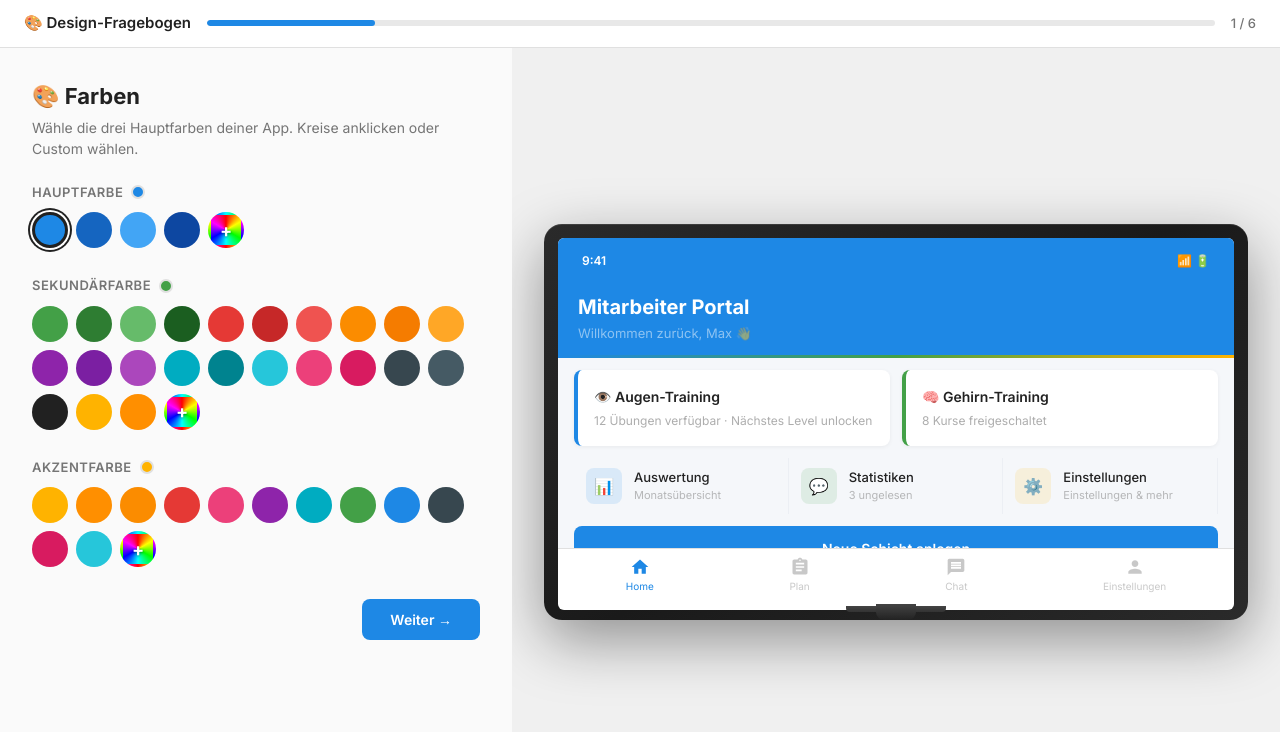
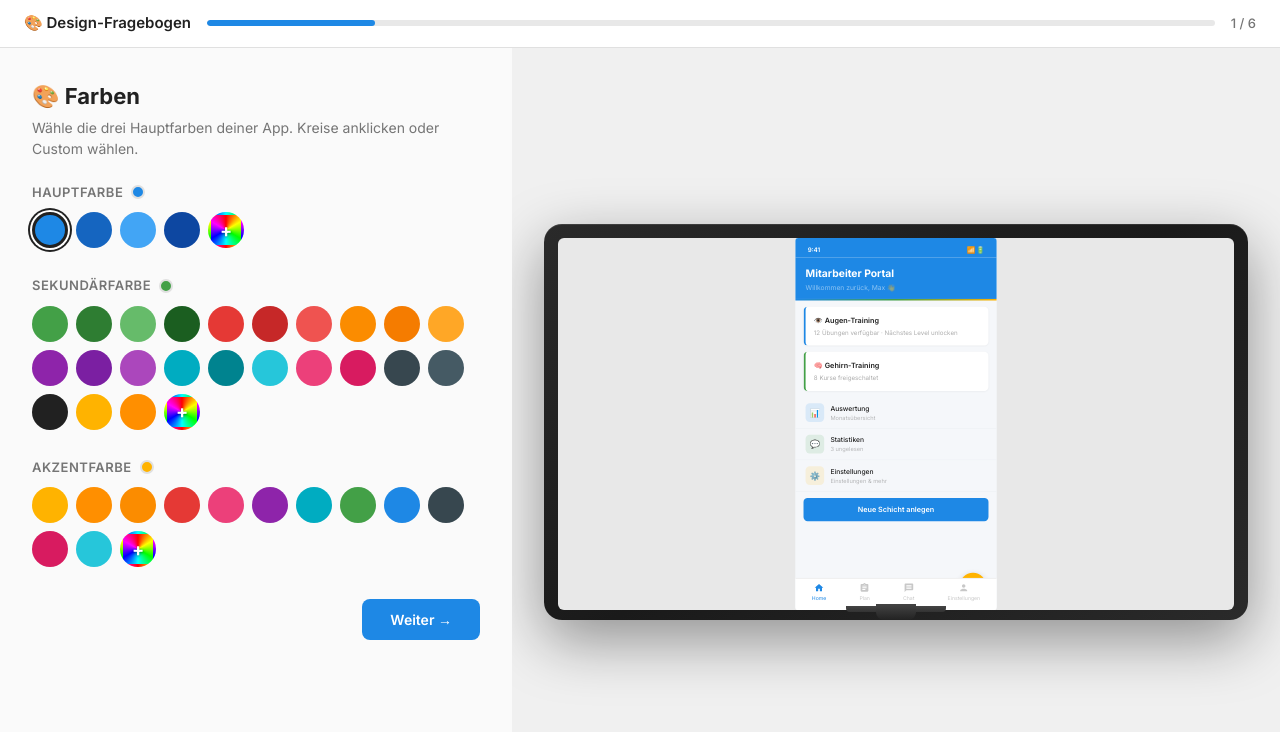
Before and after one commit to FireChuck/fv-design-frageboegen, a plain HTML site: page fragebogen-coaching-plattform.html in a window 1280 px wide. Drawn offline with Linux system fonts and the light colour scheme.

Commit message:
fix: monitor preview - scale content to fit 16:9 frame, no cutoff

```diff
--- a/fragebogen-coaching-plattform.html
+++ b/fragebogen-coaching-plattform.html
@@ -120,11 +120,12 @@ body{font-family:var(--font);background:var(--bg);color:var(--text);min-height:1
 .monitor-frame{width:100%;max-width:100%;aspect-ratio:16/9;background:linear-gradient(145deg,#2a2a2a 0%,#1a1a1a 50%,#2a2a2a 100%);border-radius:18px;padding:14px 14px 10px 14px;box-shadow:0 20px 60px rgba(0,0,0,0.4),inset 0 1px 0 rgba(255,255,255,0.1);position:relative;flex-shrink:0}
 .monitor-frame::before{content:'';position:absolute;bottom:8px;left:50%;transform:translateX(-50%);width:100px;height:6px;background:linear-gradient(180deg,#444,#333);border-radius:0 0 4px 4px;z-index:10}
 .monitor-frame::after{content:'';position:absolute;bottom:0;left:50%;transform:translateX(-50%);width:40px;height:16px;background:linear-gradient(180deg,#444,#222);border-radius:0 0 8px 8px;z-index:10}
-.monitor-screen{width:100%;height:100%;border-radius:6px;overflow:hidden;overflow-y:auto;background:#fff;position:relative}
-.monitor-screen::-webkit-scrollbar{display:none}
+.monitor-screen{width:100%;height:100%;border-radius:6px;overflow:hidden;background:#e8e8e8;position:relative}
+.monitor-scaler{position:absolute;top:0;left:0;width:100%;height:100%;display:flex;align-items:center;justify-content:center}
+.monitor-scaler-inner{transform-origin:center center;overflow:hidden;border-radius:6px;position:relative}
 
 /* ── Phone Content (dynamic) ── */
-.monitor-statusbar{display:flex;justify-content:space-between;align-items:center;padding:14px 24px 6px;font-size:12px;font-weight:600;position:sticky;top:0;z-index:5}
+.monitor-statusbar{display:flex;justify-content:space-between;align-items:center;padding:14px 24px 6px;font-size:12px;font-weight:600;z-index:5}
 .monitor-statusbar.dark-text{color:#000}
 .monitor-statusbar.light-text{color:#fff}
 .monitor-header{padding:16px 20px 12px}
@@ -153,20 +154,6 @@ body{font-family:var(--font);background:var(--bg);color:var(--text);min-height:1
 .summary-full{grid-column:1/-1}
 
 /* ── Responsive ── */
-
-/* Desktop ≥1024px: Monitor-Content horizontal */
-@media(min-width:1024px){
-  /* Cards nebeneinander */
-  .monitor-screen>div>div:has(>.monitor-card){display:flex!important;gap:12px;padding:12px 16px!important}
-  .monitor-card{flex:1;margin:0!important;min-width:0}
-  /* List-Items horizontal */
-  .monitor-screen>div>div:has(>.monitor-list-item){display:flex!important;flex-wrap:wrap;margin-top:0!important;padding:0 16px}
-  .monitor-list-item{flex:1 1 30%;border-bottom:none!important;border-right:1px solid rgba(0,0,0,0.06);padding:10px 12px!important}
-  /* FAB ausblenden (Desktop-Style) */
-  .monitor-fab{display:none!important}
-  /* Weniger Bottom-Padding (Nav ist schmaler) */
-  .monitor-screen>div{padding-bottom:56px!important}
-}
 
 /* Tablet 768-1023px */
 @media(min-width:768px) and (max-width:1023px){
@@ -529,8 +516,12 @@ function updatePreview() {
   const navActiveCol = dark ? s.primaryColor : s.primaryColor;
 
   const screen = document.getElementById('monitorScreen');
+  const virtualW = 390;
+  const virtualH = 720;
+
   screen.innerHTML = `
-    <div style="background:${bg};min-height:100%;padding-bottom:70px;font-family:${s.fontFamily}">
+    <div class="monitor-scaler">
+      <div class="monitor-scaler-inner" id="monitorScalerInner" style="width:${virtualW}px;height:${virtualH}px;background:${bg};font-family:${s.fontFamily}">
         <!-- Status Bar -->
         <div class="monitor-statusbar ${(dark || modern) ? 'light-text' : 'dark-text'}" style="background:${modern ? s.primaryColor : (dark ? '#121212' : bg)}">
           <span>9:41</span>
@@ -597,7 +588,18 @@ function updatePreview() {
           </div>
         </div>
       </div>
+    </div>
   `;
+
+  // Scale virtual phone to fit within monitor frame
+  requestAnimationFrame(() => {
+    const inner = document.getElementById('monitorScalerInner');
+    if (!inner) return;
+    const cW = screen.clientWidth;
+    const cH = screen.clientHeight;
+    const scale = Math.min(cW / virtualW, cH / virtualH);
+    inner.style.transform = `scale(${scale})`;
+  });
 }
 
 // ── Summary ──
```
Lines whose indentation alone changed are shown as unchanged.
